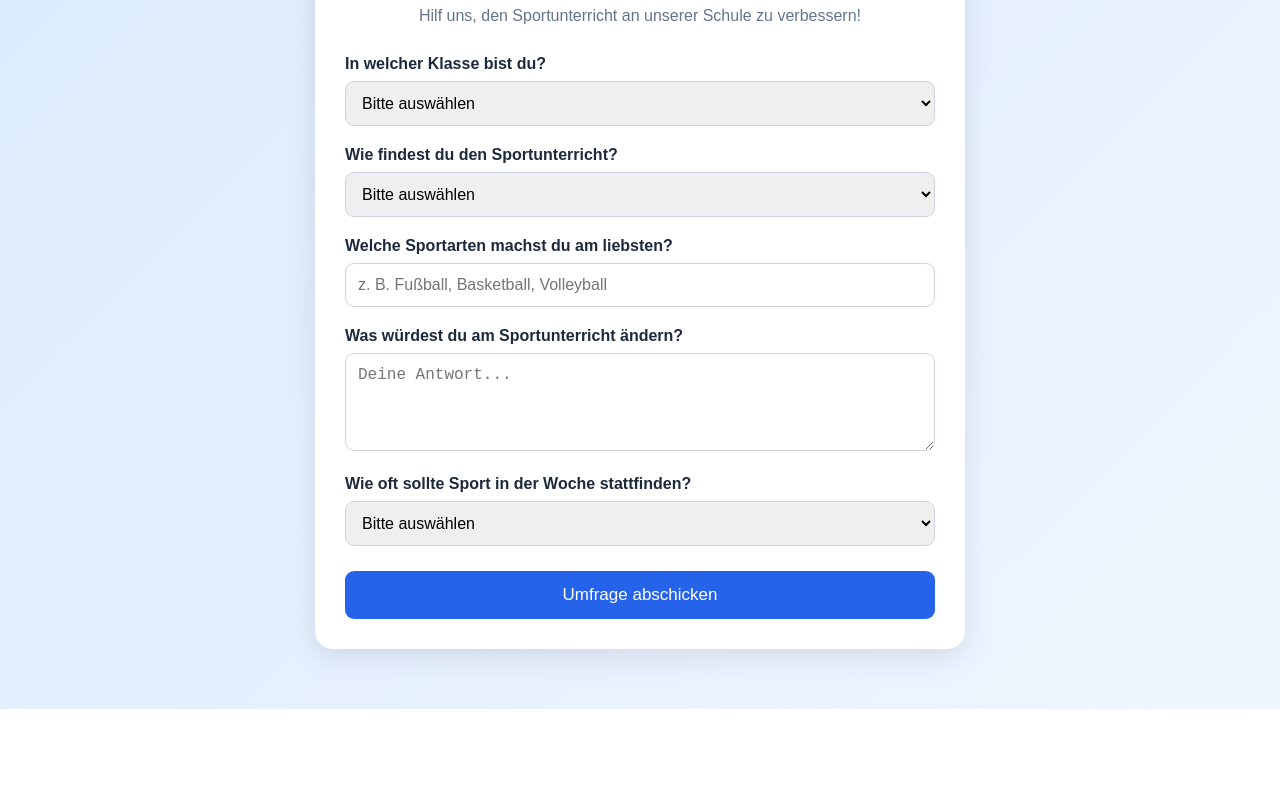
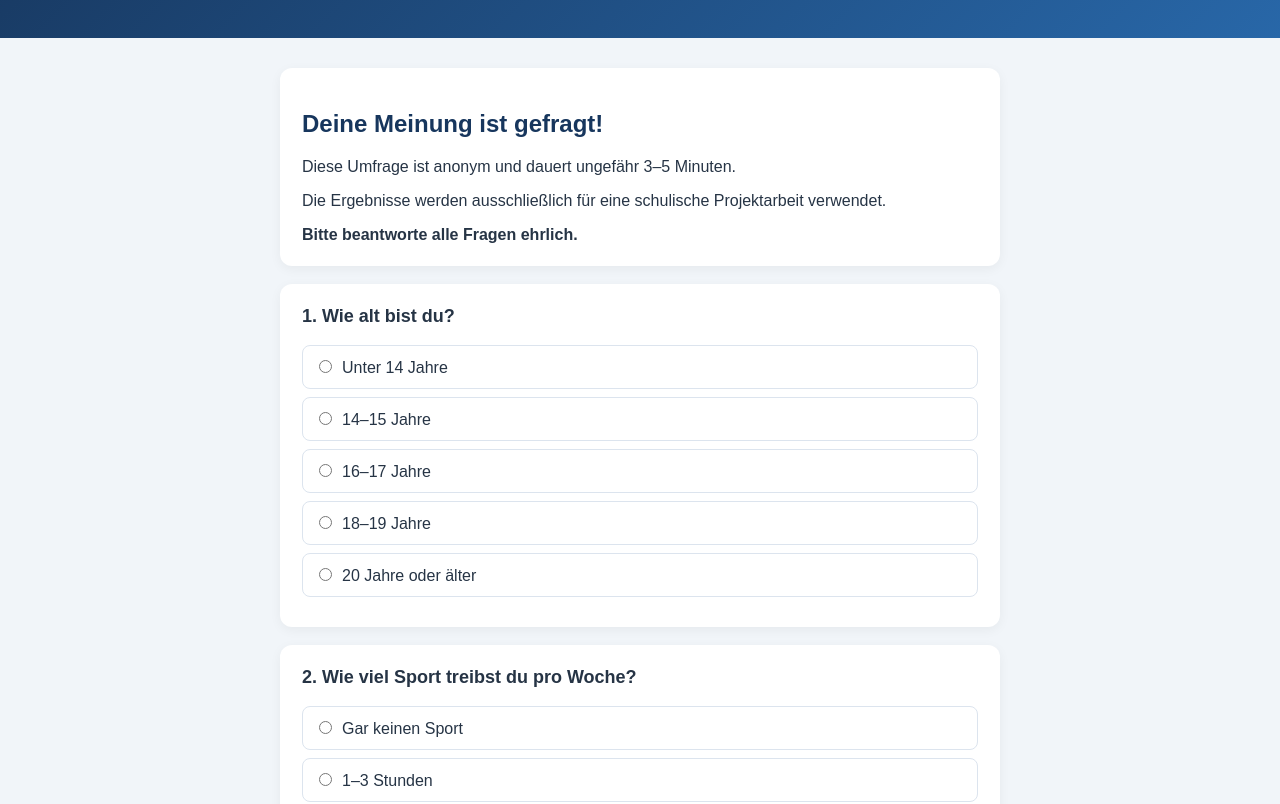
Before and after one commit to schuleumfrage/sport-schule-umfrage, a plain HTML site: page index.html in a window 1280 px wide. Shown: the part 164-968 px from the top of the page. Before the commit the page ends 873 px from the top, so only its background shows below. Drawn offline with Linux system fonts and the light colour scheme.

Commit message:
Refactor HTML structure and update styles

```diff
--- a/index.html
+++ b/index.html
@@ -4,7 +4,8 @@
 <head>
 <meta charset="UTF-8">
 <meta name="viewport" content="width=device-width, initial-scale=1.0">
-  <title>Sport Schulumfrage</title>
+<title>Umfrage – Leistungssport und Schule</title>
+
 <style>
 * {
     box-sizing: border-box;
@@ -12,142 +13,335 @@
 
 body {
     margin: 0;
-      padding: 20px;
     font-family: Arial, sans-serif;
-      background: linear-gradient(135deg, #dbeafe, #eff6ff);
-      color: #1e293b;
+    background: #f1f5f9;
+    color: #263445;
+}
+
+header {
+    background: linear-gradient(135deg, #17365d, #2867a8);
+    color: white;
+    padding: 45px 20px;
+    text-align: center;
+}
+
+header h1 {
+    font-size: 32px;
+    margin-bottom: 10px;
+}
+
+header p {
+    font-size: 17px;
 }
 
 .container {
-      max-width: 650px;
-      margin: 40px auto;
-      padding: 30px;
-      background: white;
-      border-radius: 18px;
-      box-shadow: 0 8px 30px rgba(0,0,0,0.1);
+    max-width: 750px;
+    margin: 30px auto;
+    padding: 0 15px;
 }
 
-    h1 {
-      text-align: center;
-      color: #2563eb;
+.intro, .question, .success {
+    background: white;
+    padding: 22px;
+    margin-bottom: 18px;
+    border-radius: 12px;
+    box-shadow: 0 3px 12px rgba(0,0,0,0.05);
 }
 
-    .subtitle {
-      text-align: center;
-      color: #64748b;
-      margin-bottom: 30px;
+h2 {
+    color: #17365d;
 }
 
-    label {
-      display: block;
-      margin-top: 20px;
-      margin-bottom: 8px;
-      font-weight: bold;
+.question h3 {
+    font-size: 18px;
+    margin-top: 0;
 }
 
-    input, select, textarea {
-      width: 100%;
-      padding: 12px;
-      border: 1px solid #cbd5e1;
-      border-radius: 9px;
-      font-size: 16px;
+.option {
+    display: block;
+    padding: 11px;
+    margin: 8px 0;
+    border: 1px solid #dce4ee;
+    border-radius: 8px;
+    cursor: pointer;
+}
+
+.option:hover {
+    background: #edf4fb;
+}
+
+.option input {
+    margin-right: 10px;
+    accent-color: #2867a8;
 }
 
 button {
-      width: 100%;
-      margin-top: 25px;
-      padding: 14px;
-      background: #2563eb;
+    padding: 14px 22px;
+    border: none;
+    border-radius: 8px;
+    background: #2867a8;
     color: white;
-      border: none;
-      border-radius: 9px;
-      font-size: 17px;
+    font-size: 16px;
+    font-weight: bold;
     cursor: pointer;
+    margin: 8px 5px 8px 0;
 }
 
 button:hover {
-      background: #1d4ed8;
+    background: #17365d;
 }
 
-    #success {
+.secondary {
+    background: #dce4ee;
+    color: #17365d;
+}
+
+.hidden {
     display: none;
-      margin-top: 20px;
-      padding: 15px;
-      background: #dcfce7;
-      color: #166534;
-      border-radius: 9px;
+}
+
+footer {
     text-align: center;
+    padding: 25px;
+    color: #66758a;
+    font-size: 13px;
 }
 </style>
 </head>
+
 <body>
 
+<header>
+    <h1>Leistungssport und Schule</h1>
+    <p>Wie beeinflusst Leistungssport die schulischen Leistungen von Jugendlichen?</p>
+</header>
+
 <div class="container">
-    <h1>🏃 Sport-Schulumfrage</h1>
 
-    <p class="subtitle">
-      Hilf uns, den Sportunterricht an unserer Schule zu verbessern!
+<section class="intro">
+    <h2>Deine Meinung ist gefragt!</h2>
+    <p>
+        Diese Umfrage ist anonym und dauert ungefähr
+        3–5 Minuten.
     </p>
+    <p>
+        Die Ergebnisse werden ausschließlich für eine
+        schulische Projektarbeit verwendet.
+    </p>
+    <strong>Bitte beantworte alle Fragen ehrlich.</strong>
+</section>
 
 <form id="survey">
 
-      <label for="class">In welcher Klasse bist du?</label>
-      <select id="class" required>
-        <option value="">Bitte auswählen</option>
-        <option>5. Klasse</option>
-        <option>6. Klasse</option>
-        <option>7. Klasse</option>
-        <option>8. Klasse</option>
-        <option>9. Klasse</option>
-        <option>10. Klasse</option>
-        <option>11. Klasse</option>
-        <option>12. Klasse</option>
-        <option>13. Klasse</option>
-      </select>
+<div id="questions"></div>
 
-      <label>Wie findest du den Sportunterricht?</label>
-      <select id="rating" required>
-        <option value="">Bitte auswählen</option>
-        <option>Sehr gut</option>
-        <option>Gut</option>
-        <option>Okay</option>
-        <option>Schlecht</option>
-        <option>Sehr schlecht</option>
-      </select>
-
-      <label>Welche Sportarten machst du am liebsten?</label>
-      <input id="sports" type="text"
-        placeholder="z. B. Fußball, Basketball, Volleyball">
-
-      <label>Was würdest du am Sportunterricht ändern?</label>
-      <textarea id="changes" rows="4"
-        placeholder="Deine Antwort..."></textarea>
-
-      <label>Wie oft sollte Sport in der Woche stattfinden?</label>
-      <select id="frequency" required>
-        <option value="">Bitte auswählen</option>
-        <option>1 Stunde</option>
-        <option>2 Stunden</option>
-        <option>3 Stunden</option>
-        <option>4 Stunden oder mehr</option>
-      </select>
-
-      <button type="submit">Umfrage abschicken</button>
+<button type="submit">Umfrage absenden</button>
+<button type="reset" class="secondary">Zurücksetzen</button>
 
 </form>
 
-    <div id="success">
-      Danke für deine Teilnahme! 💙
-    </div>
+<section id="success" class="success hidden">
+    <h2>Vielen Dank! 🎉</h2>
+    <p>Deine Antworten wurden zusammengestellt.</p>
+    <button onclick="downloadCSV()">
+        Antworten herunterladen
+    </button>
+    <button onclick="newSurvey()" class="secondary">
+        Neue Umfrage starten
+    </button>
+</section>
+
 </div>
 
+<footer>
+    Schulische Projektarbeit · Anonyme Umfrage
+</footer>
+
 <script>
-    document.getElementById("survey").addEventListener("submit", function(event) {
-      event.preventDefault();
 
-      document.getElementById("survey").style.display = "none";
-      document.getElementById("success").style.display = "block";
+const questions = [
+{
+    title: "Wie alt bist du?",
+    options: [
+        "Unter 14 Jahre",
+        "14–15 Jahre",
+        "16–17 Jahre",
+        "18–19 Jahre",
+        "20 Jahre oder älter"
+    ]
+},
+{
+    title: "Wie viel Sport treibst du pro Woche?",
+    options: [
+        "Gar keinen Sport",
+        "1–3 Stunden",
+        "4–6 Stunden",
+        "7–10 Stunden",
+        "Mehr als 10 Stunden"
+    ]
+},
+{
+    title: "Betreibst du Leistungssport?",
+    options: [
+        "Ja",
+        "Nein",
+        "Ich betreibe Vereinssport, aber keinen Leistungssport"
+    ]
+},
+{
+    title: "Wie viel Zeit investierst du pro Woche in Schule und Lernen?",
+    options: [
+        "Unter 2 Stunden",
+        "2–5 Stunden",
+        "6–10 Stunden",
+        "Mehr als 10 Stunden"
+    ]
+},
+{
+    title: "Wie würdest du deine schulischen Leistungen einschätzen?",
+    options: [
+        "Sehr gut",
+        "Gut",
+        "Befriedigend",
+        "Ausreichend",
+        "Mangelhaft"
+    ]
+},
+{
+    title: "Hat Sport deiner Meinung nach Einfluss auf deine schulischen Leistungen?",
+    options: [
+        "Ja, einen positiven Einfluss",
+        "Ja, einen negativen Einfluss",
+        "Nein, keinen Einfluss",
+        "Ich bin mir nicht sicher"
+    ]
+},
+{
+    title: "Kannst du dich nach dem Sport gut auf schulische Aufgaben konzentrieren?",
+    options: [
+        "Sehr gut",
+        "Gut",
+        "Mittelmäßig",
+        "Eher schlecht",
+        "Sehr schlecht"
+    ]
+},
+{
+    title: "Hast du durch dein Training manchmal zu wenig Zeit zum Lernen?",
+    options: [
+        "Sehr häufig",
+        "Häufig",
+        "Manchmal",
+        "Selten",
+        "Nie"
+    ]
+},
+{
+    title: "Hilft dir Sport dabei, Stress aus der Schule abzubauen?",
+    options: [
+        "Ja, sehr",
+        "Ja, etwas",
+        "Kaum",
+        "Nein",
+        "Ich treibe keinen Sport"
+    ]
+},
+{
+    title: "Wie würdest du den Zusammenhang zwischen Sport und Schule bewerten?",
+    options: [
+        "Sport verbessert meine schulischen Leistungen",
+        "Sport verschlechtert meine schulischen Leistungen",
+        "Sport hat keinen Einfluss",
+        "Es kommt auf die Menge und Intensität des Sports an",
+        "Ich kann das nicht beurteilen"
+    ]
+}
+];
+
+const questionContainer = document.getElementById("questions");
+
+questions.forEach((q, index) => {
+
+    const section = document.createElement("section");
+    section.className = "question";
+
+    const title = document.createElement("h3");
+    title.textContent = (index + 1) + ". " + q.title;
+
+    section.appendChild(title);
+
+    q.options.forEach(option => {
+
+        const label = document.createElement("label");
+        label.className = "option";
+
+        const input = document.createElement("input");
+        input.type = "radio";
+        input.name = "question" + index;
+        input.value = option;
+        input.required = true;
+
+        label.appendChild(input);
+        label.appendChild(document.createTextNode(option));
+
+        section.appendChild(label);
     });
+
+    questionContainer.appendChild(section);
+
+});
+
+let answers = [];
+
+document.getElementById("survey").addEventListener("submit", function(e) {
+
+    e.preventDefault();
+
+    const formData = new FormData(this);
+
+    answers = questions.map((q, index) => [
+        q.title,
+        formData.get("question" + index)
+    ]);
+
+    document.getElementById("survey").classList.add("hidden");
+    document.getElementById("success").classList.remove("hidden");
+
+    window.scrollTo(0, 0);
+
+});
+
+function downloadCSV() {
+
+    let csv = "Frage;Antwort\n";
+
+    answers.forEach(row => {
+        csv += row.map(value =>
+            '"' + value.replaceAll('"', '""') + '"'
+        ).join(";") + "\n";
+    });
+
+    const blob = new Blob(["\ufeff" + csv], {
+        type: "text/csv;charset=utf-8"
+    });
+
+    const link = document.createElement("a");
+    link.href = URL.createObjectURL(blob);
+    link.download = "umfrage_ergebnisse.csv";
+    link.click();
+
+    URL.revokeObjectURL(link.href);
+}
+
+function newSurvey() {
+
+    document.getElementById("survey").reset();
+    document.getElementById("survey").classList.remove("hidden");
+    document.getElementById("success").classList.add("hidden");
+
+    window.scrollTo(0, 0);
+}
+
 </script>
 
 </body>
```
Lines whose indentation alone changed are shown as unchanged.
